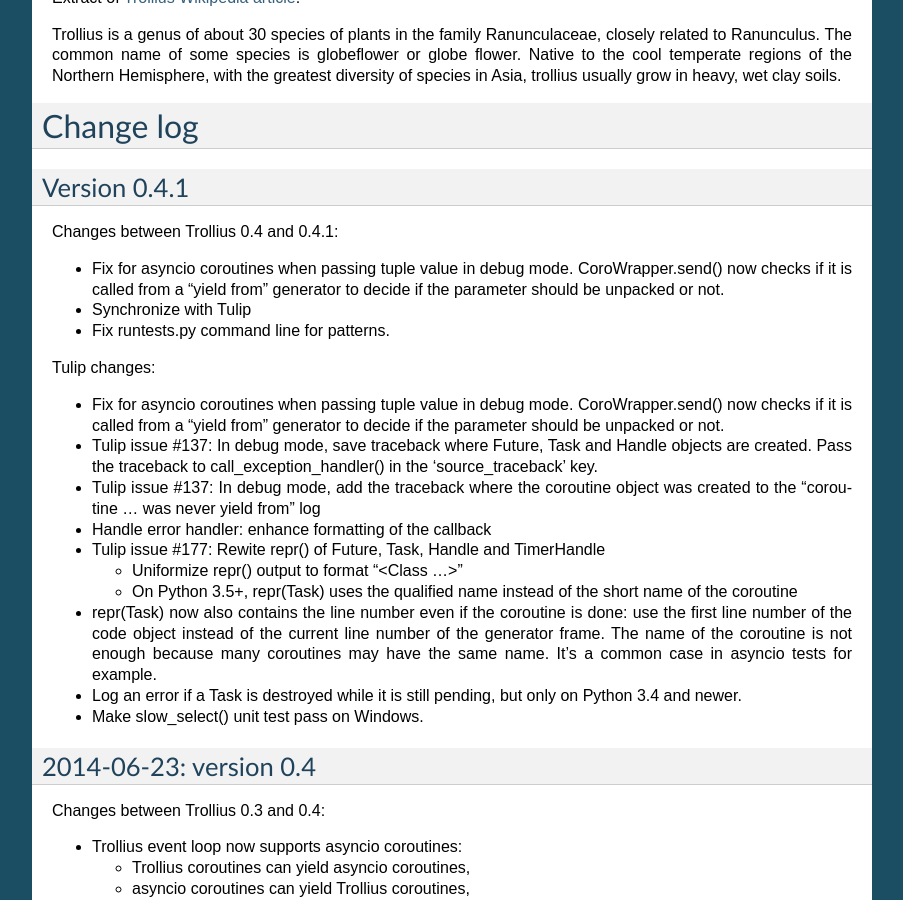
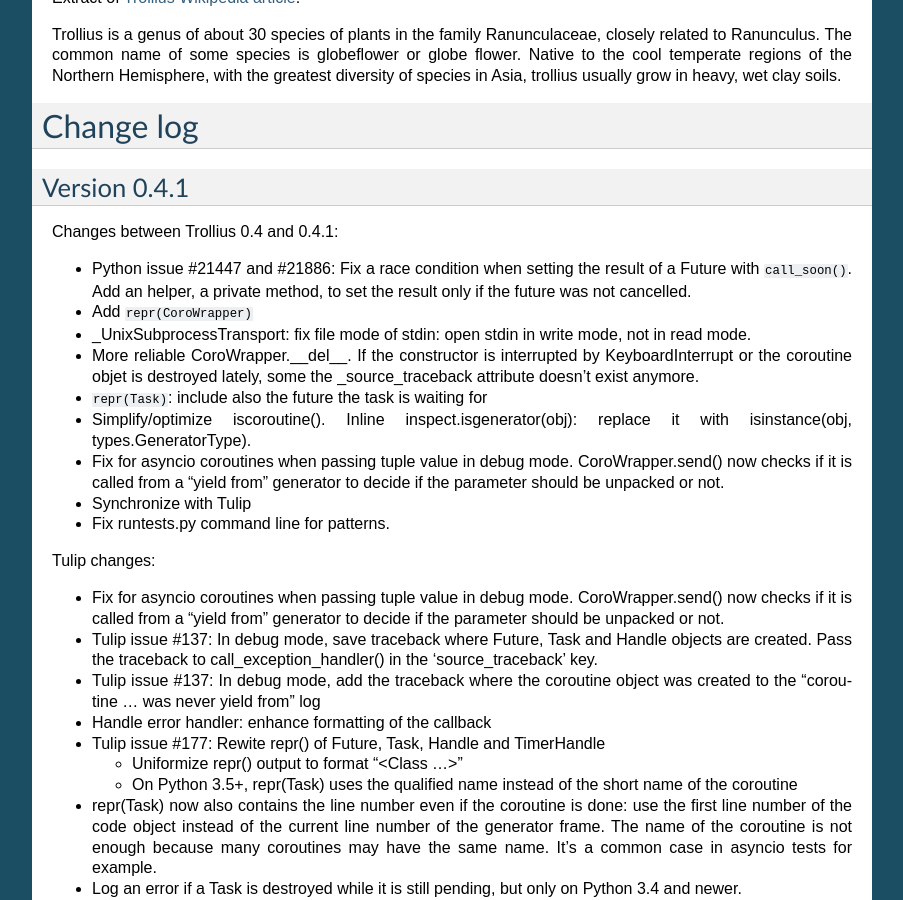
Before and after one commit to openstack-archive/deb-python-trollius, a Sphinx documentation site: the page built from doc/index.rst, in a window 1280 px wide and 900 px high, scrolled down 5895 px. Shown: the whole window, without its empty margins (198-1101 px from the left). Built offline with Sphinx 7.4.7, drawn with Linux system fonts in a browser that asks for light colours.

Commit message:
update changelog

```diff
--- a/doc/index.rst
+++ b/doc/index.rst
@@ -391,6 +391,18 @@ Version 0.4.1
 
 Changes between Trollius 0.4 and 0.4.1:
 
+* Python issue #21447 and #21886: Fix a race condition when setting the result
+  of a Future with ``call_soon()``. Add an helper, a private method, to set
+  the result only if the future was not cancelled.
+* Add ``repr(CoroWrapper)``
+* _UnixSubprocessTransport: fix file mode of stdin: open stdin in write mode,
+  not in read mode.
+* More reliable CoroWrapper.__del__. If the constructor is interrupted by
+  KeyboardInterrupt or the coroutine objet is destroyed lately, some the
+  _source_traceback attribute doesn't exist anymore.
+* ``repr(Task)``: include also the future the task is waiting for
+* Simplify/optimize iscoroutine(). Inline inspect.isgenerator(obj): replace it
+  with isinstance(obj, types.GeneratorType).
 * Fix for asyncio coroutines when passing tuple value in debug mode.
   CoroWrapper.send() now checks if it is called from a "yield from" generator
   to decide if the parameter should be unpacked or not.
```
